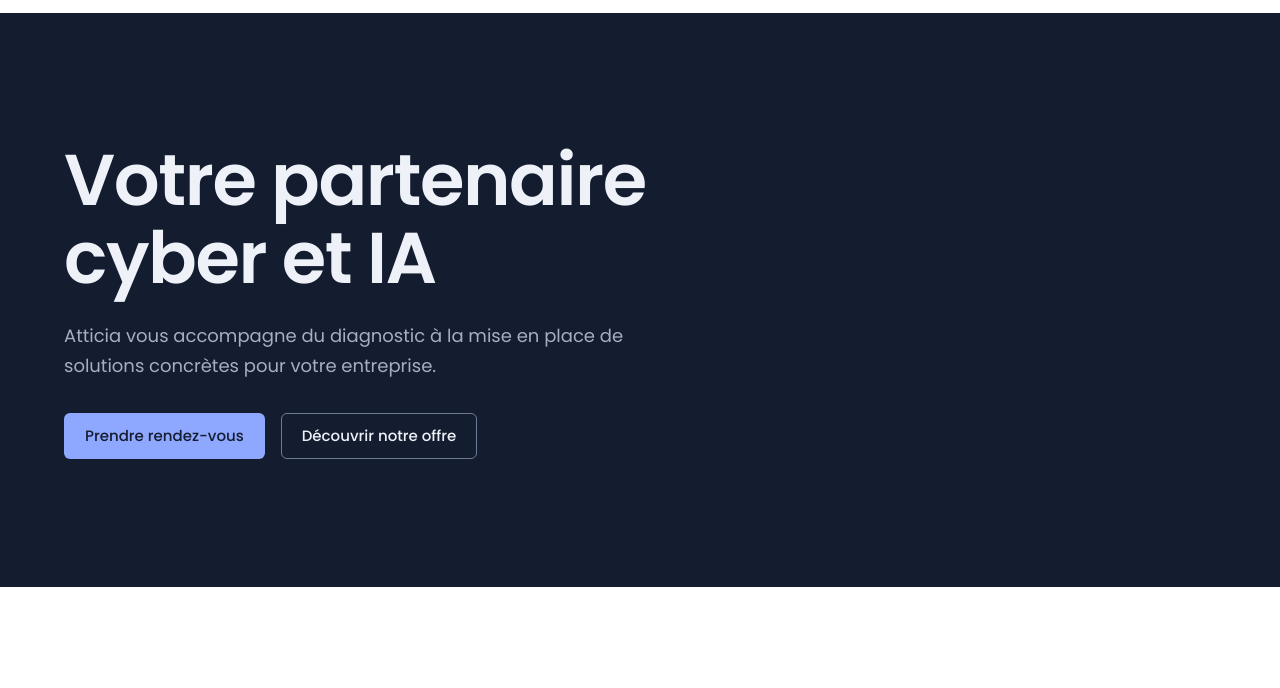
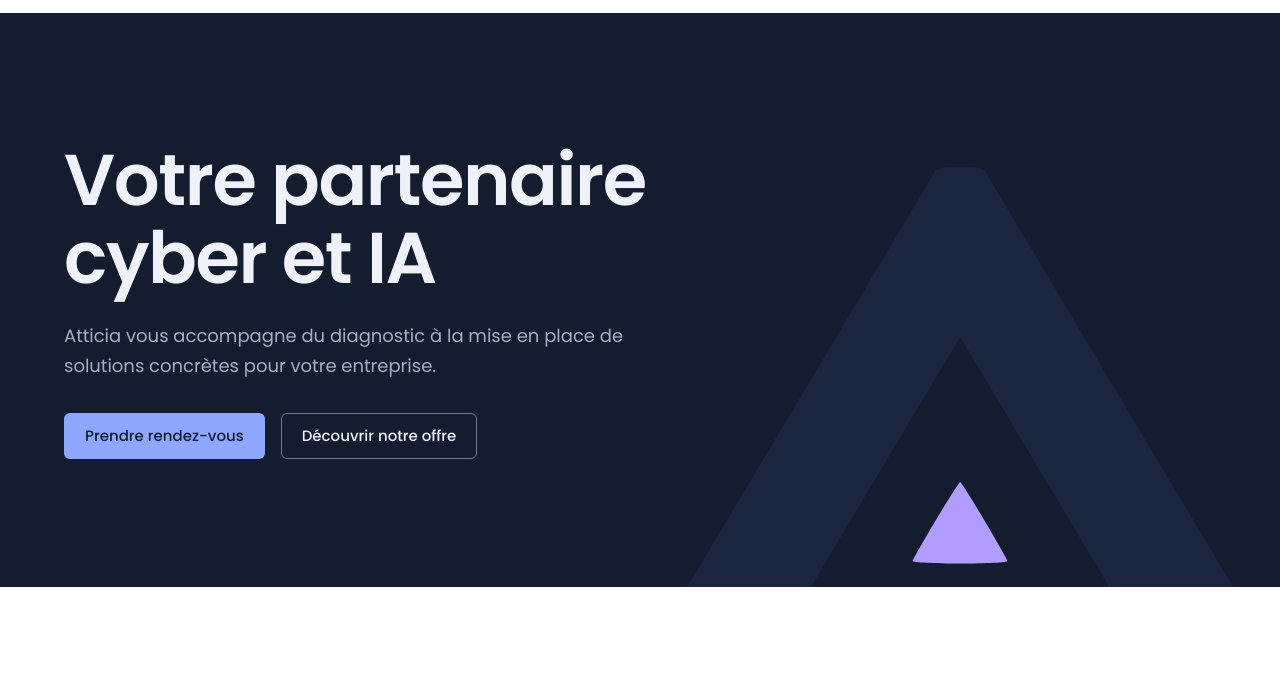
Before and after one commit to thomasfermelifuric/atticia-website, a plain HTML site: page index.html in a window 1280 px wide. Shown: the part 64-752 px from the top of the page. Drawn offline with Linux system fonts and the light colour scheme.

Commit message:
Add files via upload

```diff
--- a/index.html
+++ b/index.html
@@ -59,6 +59,22 @@
   <script src="js/navigation.js" defer></script>
   <script src="js/apparition.js" defer></script>
   <script src="js/contact.js" defer></script>
+
+  <!-- Bandeau d'accueil : grand A du symbole en fond, à droite du texte -->
+  <style>
+    .accueil { position: relative; overflow: hidden; isolation: isolate; }
+    .accueil > .conteneur { position: relative; z-index: 1; }
+    .accueil__motif { display: none; }
+    @media (min-width: 1100px) {
+      .accueil__motif {
+        display: block; position: absolute; z-index: 0; pointer-events: none;
+        right: 2%; bottom: 0; transform: translateY(8%); width: clamp(420px, 46vw, 820px); height: auto; aspect-ratio: 186 / 144;
+      }
+      .accueil__motif .grand-a { fill: var(--fond-alt); }
+      .accueil__motif .coeur { fill: var(--violet); }
+      .accueil__texte { max-width: min(760px, 54%); }
+    }
+  </style>
 </head>
 <body>
 
@@ -97,6 +113,10 @@
 
     <!-- ==================================================== ACCUEIL ===== -->
     <section class="accueil" id="accueil" data-theme="sombre" aria-labelledby="accueil-titre">
+      <svg class="accueil__motif" viewBox="102 226 186 144" preserveAspectRatio="xMaxYMax meet" aria-hidden="true" focusable="false">
+        <path class="grand-a" d="M194.92,279.52l53.73,90.05h39.09l-84.62-141.8c-.46-.77-1.18-1.31-2-1.5-4.1-.94-8.32-.94-12.41,0-.82.19-1.53.73-2,1.5l-84.62,141.8h39.09l53.73-90.05Z"/>
+        <path class="coeur" d="M194.92,325.41c0-1.04,16.09,25.93,14.85,24.89,1.24,1.04-30.94,1.04-29.7,0-1.24,1.04,14.85-25.93,14.85-24.89Z"/>
+      </svg>
       <div class="conteneur">
         <div class="accueil__texte">
           <h1 class="display accueil__titre" id="accueil-titre">Votre partenaire cyber et IA</h1>
```
